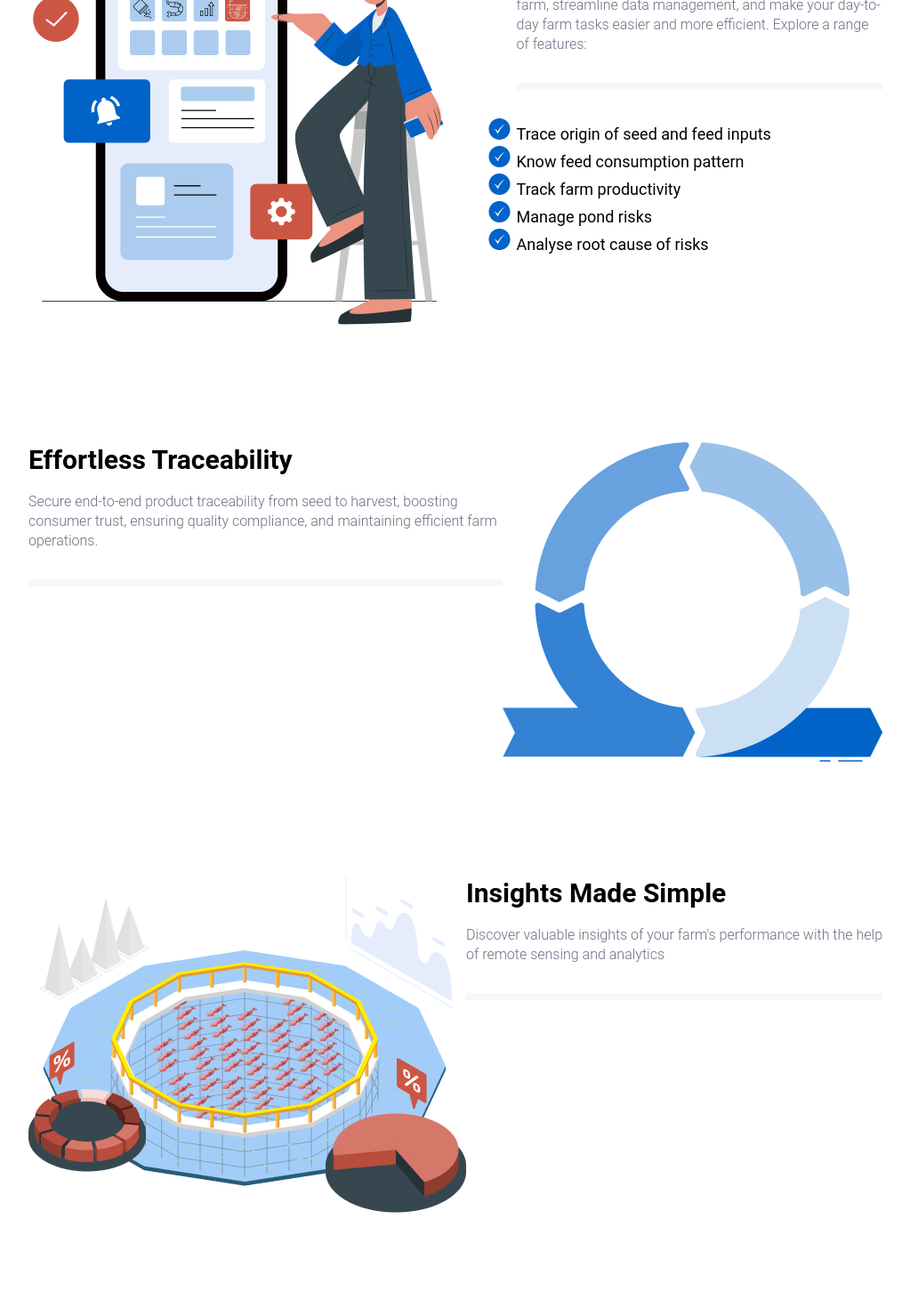
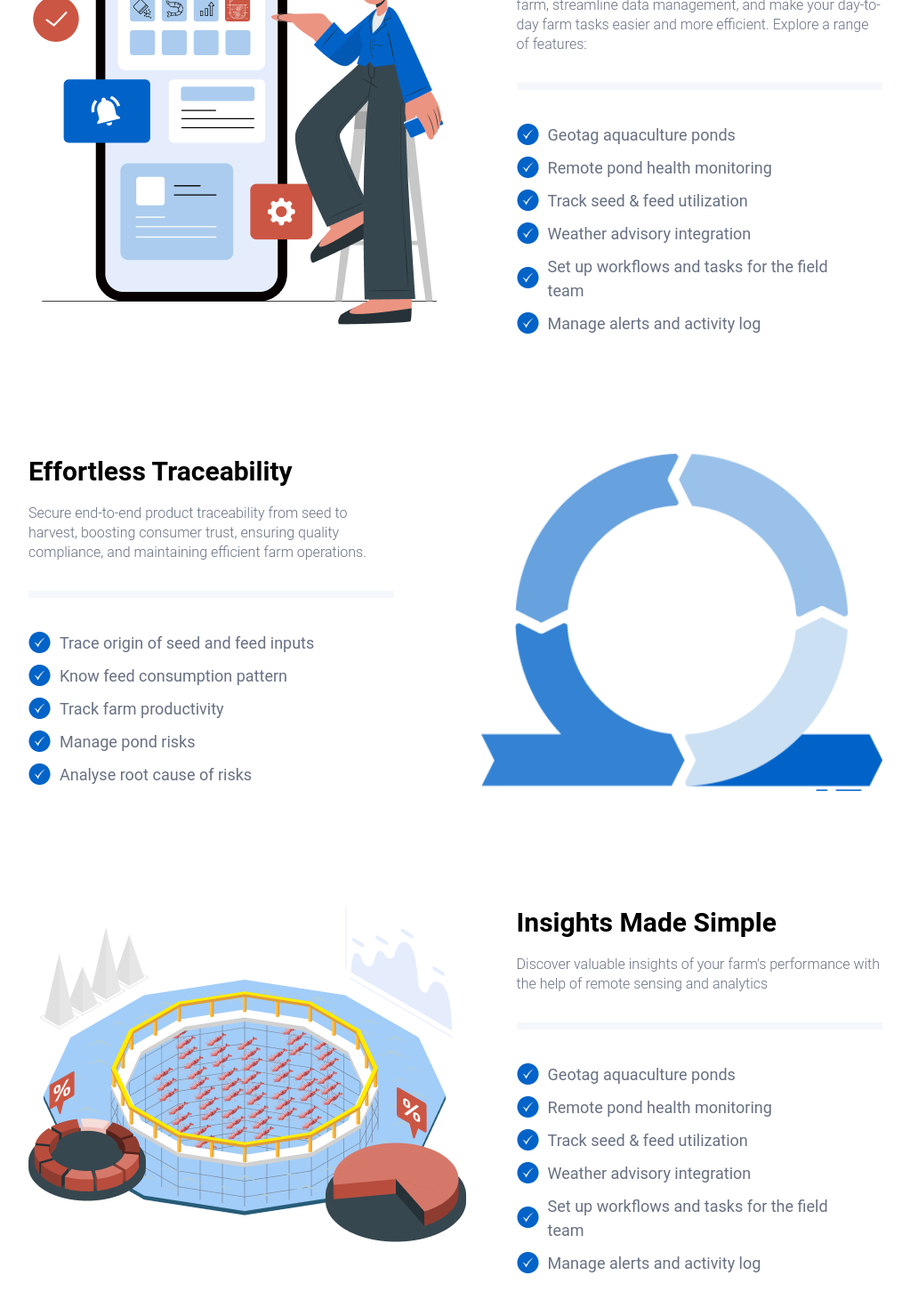
Before and after one commit to Alen-JN/frontend-fg, a React (Create React App) app: page / in a window 1280 px wide. Shown: the part 1489-2959 px from the top of the page at 89% size, without its empty margins (128-1151 px from the left). Built offline with nearby package versions, Linux system fonts and the light colour scheme.

Commit message:
overview works -2

```diff
--- a/src/App.css
+++ b/src/App.css
@@ -23,7 +23,6 @@ a{
 .section__padding{
     padding: 8rem;
 }
-
 .section__margin{
     margin: 4rem ;
 }
--- a/src/components/topic/topic.css
+++ b/src/components/topic/topic.css
@@ -11,7 +11,7 @@
 .topic-header h3{
     font-family: var(--font-family-primary);
     font-size: 30px;
-    font-weight: 700;
+    font-weight: 600;
     line-height: 40px;
     letter-spacing: 0em;
     text-align: left;
--- a/src/containers/overview/Overview.jsx
+++ b/src/containers/overview/Overview.jsx
@@ -4,11 +4,13 @@ import {Topic} from '../../components'
 import img1 from '../../media/overview_img1.png'
 import img2 from '../../media/overview_inc.png'
 import img3 from '../../media/overview_img2.png'
-
+import img4 from '../../media/overview_btm.png';
 
 function Overview() {
   return (
-    <div className='overview section__padding'>
+
+    <div className='overview' id='overview'>
+      <div className='overview-sub section__padding'>
       <div className='overview-header'>
         <div className='overview-header_subheading'>
           <h4>OUR OFFERINGS</h4>
@@ -29,6 +31,31 @@ function Overview() {
               <Topic title='Digitize your farm' text='Empower yourself with user-friendly tools to digitize your farm, streamline data management, and make your day-to-day farm tasks easier and more efficient. Explore a range of features:' />
               <ul>
                 <li>
+                Geotag aquaculture ponds
+                </li>
+                <li>
+                Remote pond health monitoring
+                </li>
+                <li>
+                Track seed & feed utilization
+                </li>
+                <li>
+                Weather advisory integration
+                </li>
+                <li>
+                Set up workflows and tasks for the field team
+                </li>
+                <li>
+                Manage alerts and activity log
+                </li>
+              </ul>
+          </div>
+        </div>
+        <div className='overview-content_2'>
+          <div className='overview-content_2-body' >
+            <Topic title='Effortless Traceability' text='Secure end-to-end product traceability from seed to harvest, boosting consumer trust, ensuring quality compliance, and maintaining efficient farm operations.' />
+            <ul>
+                <li>
                 Trace origin of seed and feed inputs
                 </li>
                 <li>
@@ -45,29 +72,43 @@ function Overview() {
                 </li>
               </ul>
           </div>
-        </div>
-        <div className='overview-content_2'>
-          <div>
-            <Topic title='Effortless Traceability' text='Secure end-to-end product traceability from seed to harvest, boosting consumer trust, ensuring quality compliance, and maintaining efficient farm operations.' />
-            {/* sub */}
-            <></>
+          <div className='overview-content_2-image'>
+          <img src={img2} alt='image_2' />
           </div>
-          <img src={img2} alt='image_2' />
         </div>
         <div className='overview-content_3'>
+        <div className='overview-content_3-image'>
           <img src={img3} alt='image_3' />
-          <div>
+          </div>
+          <div className='overview-content_3-body'>
             <Topic title='Insights Made Simple' text="Discover valuable insights of your farm's performance with the help of remote sensing and analytics" />
-            {/* sub */}
-            <></>
+            <ul>
+                <li>
+                Geotag aquaculture ponds
+                </li>
+                <li>
+                Remote pond health monitoring
+                </li>
+                <li>
+                Track seed & feed utilization
+                </li>
+                <li>
+                Weather advisory integration
+                </li>
+                <li>
+                Set up workflows and tasks for the field team
+                </li>
+                <li>
+                Manage alerts and activity log
+                </li>
+              </ul>
           </div>
         </div>
-        <div></div>
-        <div></div>
-      </div>
-      <div className='overview-image'>
-        <img></img>
-      </div>
+        </div>
+        </div>
+        <div className='overview-footer'>
+          <img src={img4} alt='image_4' />
+        </div>
     </div>
   )
 }
--- a/src/containers/overview/overview.css
+++ b/src/containers/overview/overview.css
@@ -1,16 +1,15 @@
-.overview{
+.overview {
   display: flex;
   flex-direction: column;
 }
 
-.overview-header{
+.overview-header {
   flex: 1;
   justify-content: center;
   flex-direction: column;
-
 }
 
-.overview-header_subheading{
+.overview-header_subheading {
   flex: 1;
   display: flex;
   text-align: center;
@@ -18,7 +17,7 @@
   padding-bottom: 20px;
 }
 
-.overview-header_subheading h4{
+.overview-header_subheading h4 {
   font-family: var(--font-family-primary);
   color: var(--color-topic);
   font-size: 20px;
@@ -26,11 +25,11 @@
   line-height: 29px;
   letter-spacing: 0.05em;
 }
-.overview-header-heading-cover{
+.overview-header-heading-cover {
   display: flex;
   justify-content: center;
 }
-.overview-header-heading{
+.overview-header-heading {
   display: flex;
   flex-direction: column;
   align-items: center;
@@ -38,12 +37,11 @@
   justify-content: center;
   /* padding: 24px; */
 
-    width:712px;
+  width: 712px;
   height: 168px;
-
 }
 
-.overview-header-heading h1{
+.overview-header-heading h1 {
   font-family: var(--font-family-primary);
   color: var(--color-header);
   font-size: 44px;
@@ -51,10 +49,9 @@
   line-height: 57px;
   letter-spacing: 0em;
   text-align: center;
-
 }
 
-.overview-header-heading p{
+.overview-header-heading p {
   font-family: var(--font-family-primary);
   color: var(--color-body);
   font-size: 20px;
@@ -64,25 +61,26 @@
   text-align: center;
 
   padding-top: 10px;
-
 }
 
-.overview-content{
+.overview-content {
   display: flex;
   flex-direction: column;
-    padding: 4rem 2rem;
+  padding: 4rem 2rem 0;
 }
 
-.overview-content_1{
+.overview-content_1,
+.overview-content_2,
+.overview-content_3 {
   display: flex;
   padding: 4rem 0;
 }
 
-.overview-content_1-image{
- flex: 2;
-}
 
-.overview-content_1-body{
+
+.overview-content_1-body,
+.overview-content_2-body,
+.overview-content_3-body {
   flex: 1.5;
   display: flex;
   flex-direction: column;
@@ -90,25 +88,61 @@
   align-items: flex-start;
 }
 
-.overview-content_1-body ul{
-    list-style-image: url('../../media/tick_icon.png');
+.overview-content_1-body ul,
+.overview-content_2-body ul,
+.overview-content_3-body ul {
+  list-style-type: none;
+  padding: 0 30px;
 }
 
-.overview-content_1-body li{
+.overview-content_1-body li,
+.overview-content_2-body li,
+.overview-content_3-body li {
   font-family: var(--font-family-primary);
   font-size: 18px;
   font-weight: 400;
   line-height: 27px;
   letter-spacing: 0em;
   text-align: left;
-
+  color: var(--color-body);
+  padding: 5px;
+  position: relative;
 }
 
-.overview-content_2{
+.overview-content_1-body li::before,
+.overview-content_2-body li::before,
+.overview-content_3-body li::before {
+  content: url("../../media/tick_icon.png");
+  display: inline-block;
+  width: 16px;
+  height: 26px;
+  position: absolute;
+  left: -30px; /* Adjust the left position as needed */
+  top: 50%;
+  transform: translateY(-50%);
+}
+
+.overview-content_1-image {
+    flex: 2;
+  }
+
+.overview-content_2-image {
+  flex: 2;
   display: flex;
-    padding: 4rem 0;
+  justify-content: flex-end;
 }
-.overview-content_3{
-    display: flex;
-    padding: 4rem 0;
+
+.overview-content_3-image {
+  flex: 2;
 }
+
+/* Add the following styles to your CSS */
+
+.overview-footer {
+    padding: 0;
+  }
+
+  .overview-footer img {
+    width: 100%;
+    max-width: none;
+  }
```
Also changed, not shown: src/media/overview_btm.png (added). Lines whose indentation alone changed are shown as unchanged.
